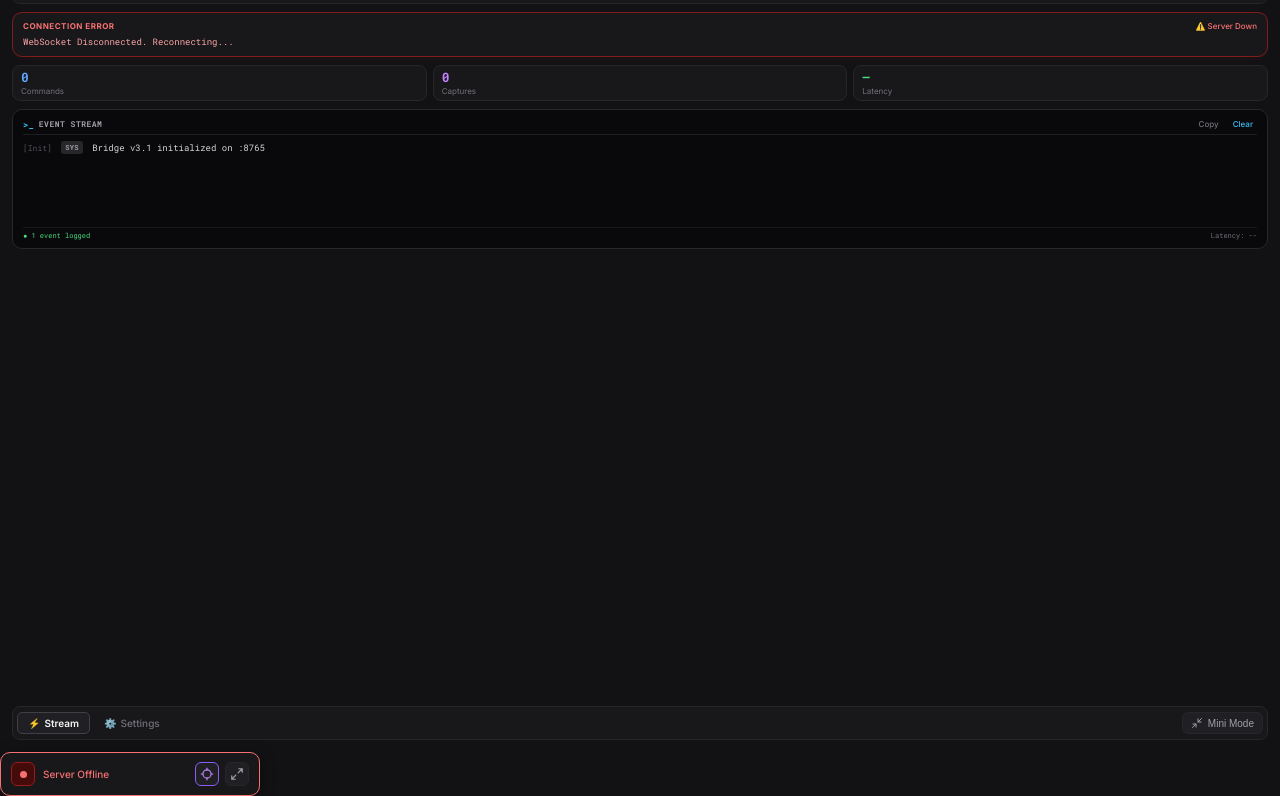
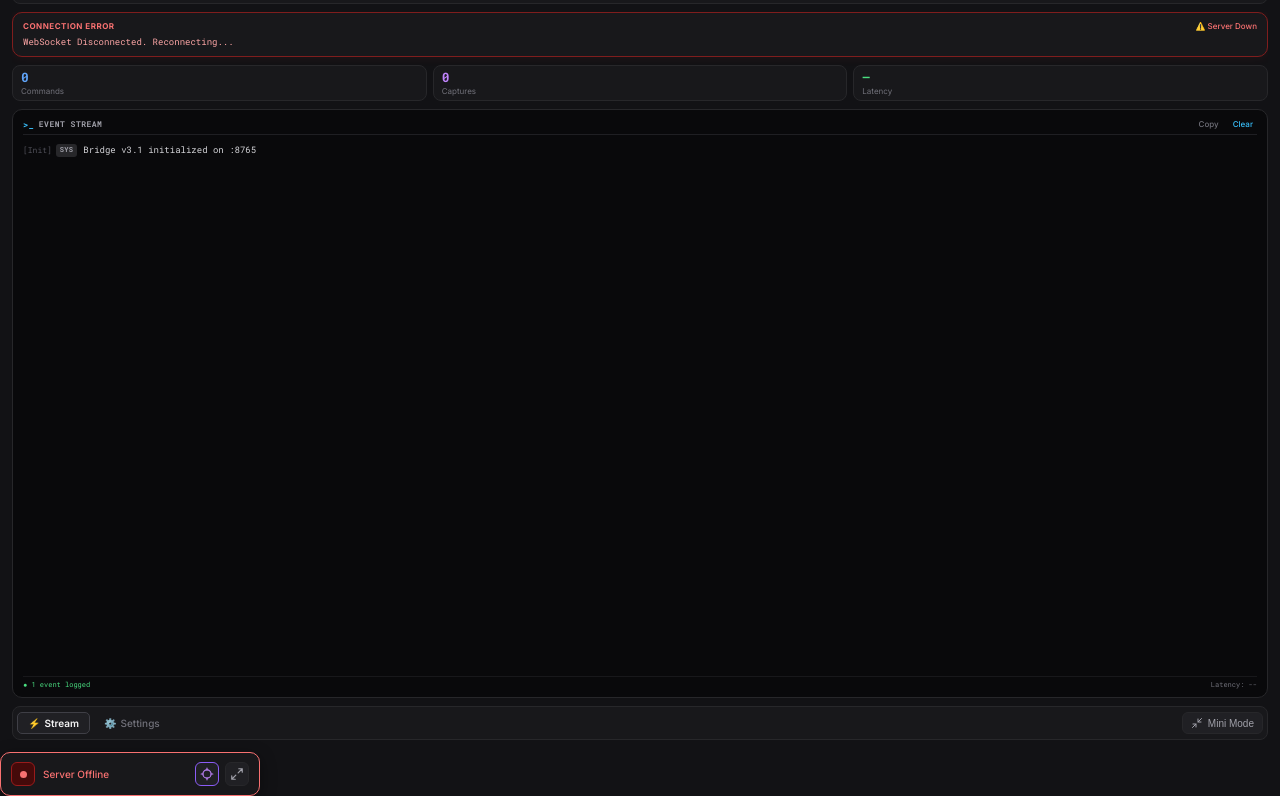
Before and after one commit to kolganovr/figma-mcp-bridge, a plain HTML site: page figma-plugin/ui.html in a window 1280 px wide. Shown: the part 48-844 px from the top of the page. Drawn offline with Linux system fonts and the light colour scheme.

Commit message:
fix(ui): prevent terminal log rows from vertical flex shrinking and collapsing

```diff
--- a/figma-plugin/ui.html
+++ b/figma-plugin/ui.html
@@ -328,8 +328,8 @@
     }
 
     .terminal-box {
-      height: 140px;
-      flex-shrink: 0;
+      flex: 1;
+      min-height: 130px;
       background: var(--bg-terminal);
       border: 1px solid var(--border-subtle);
       border-radius: var(--radius-lg);
@@ -385,14 +385,16 @@
 
     .log-list {
       flex: 1;
+      min-height: 0;
       overflow-y: auto;
+      overflow-x: hidden;
       font-family: 'Roboto Mono', ui-monospace, Consolas, monospace;
       font-size: 9px;
-      line-height: 1.4;
+      line-height: 18px;
       display: flex;
       flex-direction: column;
       gap: 3px;
-      padding-top: 2px;
+      padding: 2px 0;
       user-select: text;
       -webkit-user-select: text;
       cursor: text;
@@ -410,36 +412,50 @@
     .log-list::-webkit-scrollbar-thumb { background: var(--border-subtle); border-radius: 4px; }
 
     .log-row {
-      display: block;
+      display: flex;
+      align-items: center;
+      flex-shrink: 0;
+      min-height: 18px;
+      height: 18px;
       white-space: nowrap;
-      line-height: 1.5;
       overflow: hidden;
       text-overflow: ellipsis;
+      width: 100%;
     }
     .log-time {
-      display: inline;
+      flex-shrink: 0;
       color: #52525b;
       font-size: 8px;
+      font-family: 'Roboto Mono', monospace;
+      margin-right: 4px;
     }
     .tag {
-      display: inline-block;
+      flex-shrink: 0;
+      display: inline-flex;
+      align-items: center;
+      justify-content: center;
       font-size: 7px;
       font-weight: 700;
       padding: 0 4px;
+      height: 13px;
       border-radius: var(--radius-xs);
       letter-spacing: 0.3px;
-      margin: 0 4px;
-      vertical-align: 1px;
-      line-height: 13px;
+      margin-right: 6px;
     }
     .tag.run { background: #172554; color: #60a5fa; }
     .tag.shot { background: #2e1065; color: #c084fc; }
     .tag.ok { background: #0f291e; color: #4ade80; }
     .tag.err { background: #450a0a; color: #f87171; }
     .tag.sys { background: #27272a; color: #a1a1aa; }
+    .tag.ws { background: #0f291e; color: #4ade80; }
+    .tag.ai { background: #2e1065; color: #c084fc; }
     .log-text {
-      display: inline;
+      flex: 1;
+      min-width: 0;
       color: #d4d4d8;
+      overflow: hidden;
+      text-overflow: ellipsis;
+      white-space: nowrap;
     }
 
     .term-footer {
@@ -1043,7 +1059,12 @@
       row.className = 'log-row';
       row.innerHTML = `<span class="log-time">${getTime()}</span><span class="tag ${tagType}">${tagText}</span><span class="log-text">${escapeHtml(msg)}</span>`;
       logList.appendChild(row);
-      logList.scrollTop = logList.scrollHeight;
+      if (logList.children.length > 100) {
+        logList.removeChild(logList.firstChild);
+      }
+      requestAnimationFrame(() => {
+        logList.scrollTop = logList.scrollHeight;
+      });
       termCount.textContent = `● ${totalLogs} events logged`;
     }
 
```
